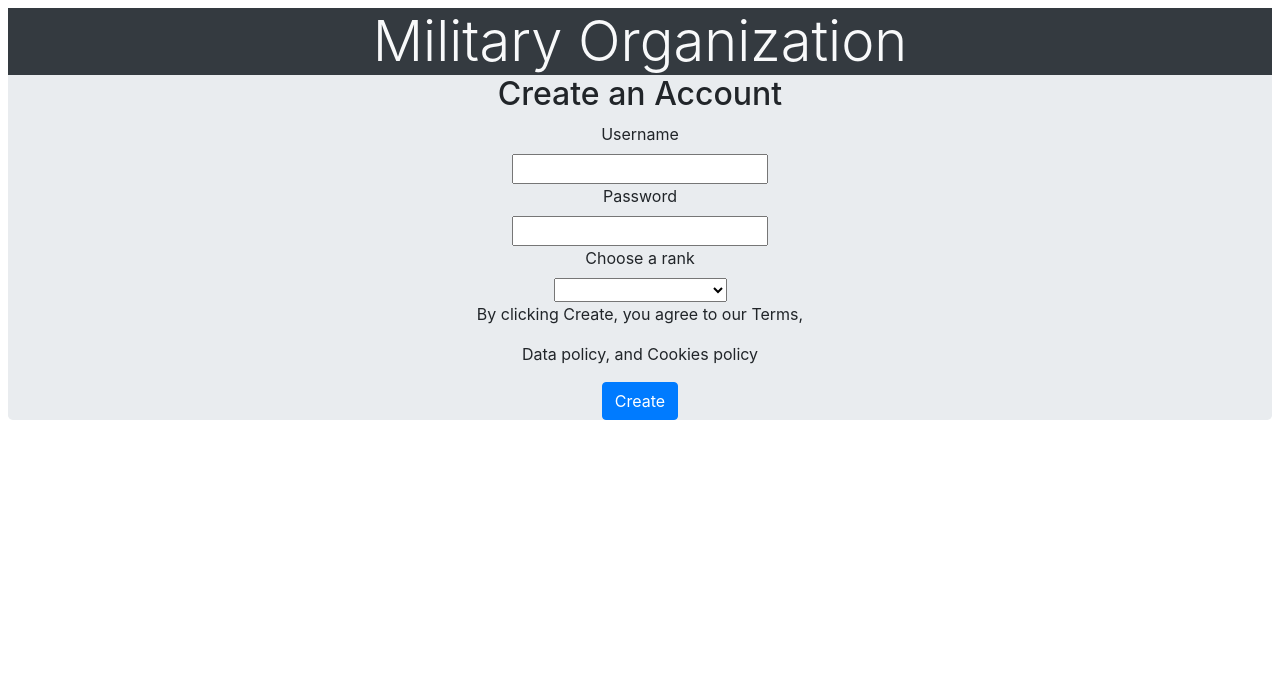
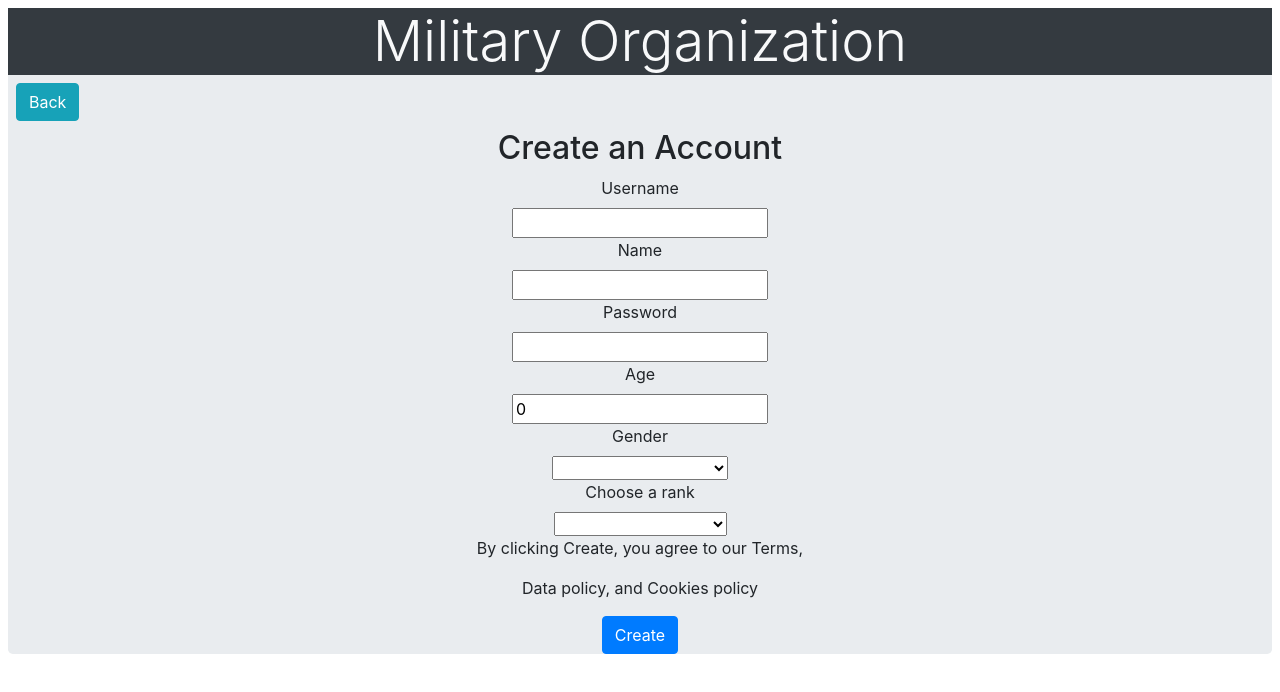
Before and after one commit to jonathanebrahimian/TuesdayGroup1, a React (Create React App) app in the folder frontend/: page /signup in a window 1280 px wide. Shown: the top 692 px of the page. Built offline with nearby package versions, Linux system fonts and the light colour scheme.

Commit message:
Edward CSS changes

```diff
--- a/frontend/src/components/InformationRequest.jsx
+++ b/frontend/src/components/InformationRequest.jsx
@@ -59,8 +59,8 @@ export class InformationRequest extends React.Component {
           <textarea id="message" placeholder="Optional" name="message" rows="5" cols="50" value={this.state.extraInfoMessage} onChange={event => this.setState({ extraInfoMessage: event.target.value })}></textarea>
           <br/>
           <p className="text-danger">{this.state.error}</p>
-          <button type="button" className="btn bg-secondary" onClick={this.submit}>Submit</button>
-          <button type="button" className="btn bg-secondary" onClick={this.props.closeInfoRequest}>Close</button>
+          <button type="button" className="btn bg-secondary py-2 my-2" onClick={this.submit}>Submit</button>
+          <button type="button" className="btn bg-secondary py-2 my-2" onClick={this.props.closeInfoRequest}>Close</button>
         </form>
       </>
     );
--- a/frontend/src/components/LoginPage.jsx
+++ b/frontend/src/components/LoginPage.jsx
@@ -45,7 +45,8 @@ export class LoginPage extends React.Component{
             {(this.state.confirmedLoggedIn || this.props.authentication.loggedIn) && <Redirect to="/soldiers"/>}
             <div style={{textAlign:"center"}} className="jumbotron p-0">
                 <div className="display-4 text-light bg-dark w-100 text-center" >Military Organization</div>
-                <Link to="/" className="btn btn-info">Back</Link>
+                <Link to="/" className="btn btn-info float-left m-2">Back</Link>
+                <div className="clearfix"></div>
                 <h2>Login To Organization</h2>
                 <p>Using your Military Account</p>
                 <label htmlFor="userName">Username</label>
--- a/frontend/src/components/Profile.jsx
+++ b/frontend/src/components/Profile.jsx
@@ -8,6 +8,7 @@ export class Profile extends React.Component{
         age: 30,
         relatives: ["John Smith", "Paul Smith"],
         description: "Hello, I am Colonel John Smith's brother",
+        account:"public",
         editing: false,
     }
 
@@ -18,15 +19,19 @@ export class Profile extends React.Component{
         this.setState({editing:true});
     }
     removeRealtive(indexIn){
-        let newRelatives = this.state.relatives;
-        newRelatives.splice(indexIn, 1);
-        this.setState({relatives:newRelatives});
+        let shouldDelete=confirm("Do you want to delete this relatives");
+        if(shouldDelete){
+            let newRelatives = this.state.relatives;
+            newRelatives.splice(indexIn, 1);
+            this.setState({relatives:newRelatives});
+        }
+
     }
 
     render(){
         if(this.state.editing){
 
-            return <div>
+            return <div className="jumbotron">
                 {!this.props.authentication.loggedIn && <Redirect to="/"/>}
                 <form>
                     <img src="https://via.placeholder.com/250C/O https://placeholder.com/" className="img-fluid float-right m-4"></img>
@@ -40,6 +45,10 @@ export class Profile extends React.Component{
                     <div>
                         <h3 className="d-inline py-2 my-2 ">Gender: </h3>
                         <p className="d-inline py-2 my-2 text">{this.state.gender}</p>
+                    </div>
+                    <div>
+                        <h3 className="d-inline py-2 my-2 ">Account Type: </h3>
+                        <p className="d-inline py-2 my-2 text">{this.state.account}</p>
                     </div>
 
                     <h3 className="py-2 my-2" >Relatives: </h3>
@@ -69,7 +78,7 @@ export class Profile extends React.Component{
 
         }else{
 
-            return <div>
+            return <div className="jumbotron">
                 {!this.props.authentication.loggedIn && <Redirect to="/"/>}
 
                 <img src="https://via.placeholder.com/250C/O https://placeholder.com/"
@@ -89,8 +98,10 @@ export class Profile extends React.Component{
                 </div>
 
                 <div>
+                    <h3 className="d-inline py-2 my-2 ">Account Type: </h3>
+                    <p className="d-inline py-2 my-2 text">{this.state.account}</p>
+                </div>
 
-                </div>
                 <h3 className="py-2 my-2" >Relatives: </h3>
                 <table className="container py-2 my-2">
                     <thead>
@@ -109,7 +120,8 @@ export class Profile extends React.Component{
                     </tbody>
                 </table>
                 <h3 className="py-2 my-2">Biography</h3>
-                <p>{this.state.bio}</p>
+                <p>{this.state.bio}
+                </p>
                 <br/>
                 <button className="btn btn-primary" onClick={() => this.editClick()}>Edit</button>
             </div>
--- a/frontend/src/components/SendMessage.jsx
+++ b/frontend/src/components/SendMessage.jsx
@@ -28,8 +28,8 @@ export class SendMessage extends React.Component {
         <br/>
         <textarea id="message" placeholder="Optional" name="message" rows="5" cols="50" value={this.state.message} onChange={event => this.setState({ message: event.target.value })}></textarea>
         <br/>
-        <button type="button" className="btn bg-secondary" onClick={this.submit}>Submit</button>
-        <button type="button" className="btn bg-secondary" onClick={this.props.closeMessage}>Close</button>
+        <button type="button" className="btn bg-secondary py-2 m-2" onClick={this.submit}>Submit</button>
+        <button type="button" className="btn bg-secondary py-2 m-2" onClick={this.props.closeMessage}>Close</button>
         </form>
       </>
     );
--- a/frontend/src/components/Signup.jsx
+++ b/frontend/src/components/Signup.jsx
@@ -1,8 +1,11 @@
 import React from "react"
-
+import { Link } from "react-router-dom";
 export class Signup extends React.Component{
     state ={
         username:"",
+        name:"",
+        age:0,
+        gender:"",
         password:"",
         rank:"",
         error:""
@@ -15,27 +18,61 @@ export class Signup extends React.Component{
         }else if(this.state.password == ""){
             this.setState({error: "Please enter a password."});
         }
+        else if(this.state.name==""){
+            this.setState({error: "Please enter a name"});
+        }
         else if(this.state.rank==""){
             this.setState({error: "Please enter a rank"});
         }
+        else if(this.state.age==0){
+            this.setState({error: "Please enter an age"});
+        }
+        else if(this.state.gender==""){
+            this.setState({error: "Please enter a gender"});
+        }
+
         else{
             console.log("Create account");
             console.log(this.state.username);
+            console.log(this.state.name);
             console.log(this.state.password);
+            console.log(this.state.age);
             console.log(this.state.rank);
+            console.log(this.state.gender);
+            this.setState({error: ""});
         }
     }
     render(){
         return<div style={{textAlign:"center"}} className="jumbotron p-0">
+
             <div className="display-4 text-light bg-dark w-100 text-center" >Military Organization</div>
+            <Link to="/" className="btn btn-info float-left m-2">Back</Link>
+            <div className="clearfix"></div>
             <h2>Create an Account</h2>
             <label htmlFor="userName">Username</label>
             <br></br>
             <input type="text" id="userName" name="userName" value={this.state.username} onChange={event => this.setState({ username: event.target.value })}></input>
             <br></br>
+            <label htmlFor="name">Name</label>
+            <br></br>
+            <input type="text" id="name" name="name" value={this.state.name} onChange={event => this.setState({ name: event.target.value })}></input>
+            <br></br>
             <label htmlFor="password">Password</label>
             <br></br>
             <input type="password" id="password" name="password" value={this.state.password} onChange={event => this.setState({ password: event.target.value })}></input>
+            <br></br>
+            <label htmlFor="age">Age</label>
+            <br></br>
+            <input type="number" id="age" name="age" value={this.state.age} onChange={event => this.setState({ age: event.target.value })}></input>
+            <br></br>
+            <label htmlFor="gender">Gender</label>
+            <br></br>
+            <select name="gender" id="gender" value={this.state.gender} onChange={ event => this.setState({ gender: event.target.value }) }>
+                <option value=""></option>
+                <option value="male">Male</option>
+                <option value="female">Female</option>
+                <option value="blank">Prefer not to answer</option>
+            </select>
             <br></br>
             <label htmlFor="rank">Choose a rank</label>
             <br></br>
--- a/frontend/src/components/SoldierProfile.jsx
+++ b/frontend/src/components/SoldierProfile.jsx
@@ -88,7 +88,8 @@ export class SoldierProfile extends React.Component{
     render(){
         return <>
           {!this.props.authentication.loggedIn && <Redirect to="/"/>}
-          <div> <h1 className="py-2 my-2 display-4">{this.state.name}</h1>
+          <div className="jumbotron">
+              <h1 className="py-2 my-2 display-4">{this.state.name}</h1>
             <h2>Basic Information</h2>
             <img src="https://via.placeholder.com/250C/O https://placeholder.com/" className="img-fluid float-right m-4"></img>
 
@@ -117,7 +118,8 @@ export class SoldierProfile extends React.Component{
                 (<><div className="py-2 my-2">
                     <h3 className="d-inline py-2 my-2 ">Military Base: </h3>
                     <p className="d-inline py-2 my-2 text">{this.state.baseName}</p>
-                </div><div className="py-2 my-2">
+                </div>
+                    <div className="py-2 my-2">
                     <h3 className="d-inline py-2 my-2 ">Location: </h3>
                     <p className="d-inline py-2 my-2 text">{this.state.location}</p>
                 </div>
@@ -134,10 +136,10 @@ export class SoldierProfile extends React.Component{
             {this.state.requestInfo === false ? <></> :<InformationRequest soldierName={this.state.name} authentication={this.props.authentication} submitInfoRequest={this.submitInfoRequest} closeInfoRequest={this.closeInfoRequest}/>}
             {this.state.sendMessage === false ? <></> :<SendMessage soldierName={this.state.name} submitMessage={this.submitMessage} closeMessage={this.closeMessage}/>}
             {(this.props.authentication.authLevel > 1 || this.props.authentication.relatives.indexOf(this.state.name) !== -1) ?
-                (<><br/><button id="SendMessage" type= "button" className="btn bg-primary" onClick={() => this.sendMessage()}>Message</button></>)
+                (<><br/><button id="SendMessage" type= "button" className="btn bg-primary py-2 m-2" onClick={() => this.sendMessage()}>Message</button></>)
 
             :
-                (<><br/><button id="ExtraInfo" type= "button" className="btn bg-primary py-2 my-2" onClick={() => this.requestExtraInfo()}>Request Extra Information</button></>)
+                (<><br/><button id="ExtraInfo" type= "button" className="btn bg-primary py-2 m-2" onClick={() => this.requestExtraInfo()}>Request Extra Information</button></>)
 
             }
 
```
